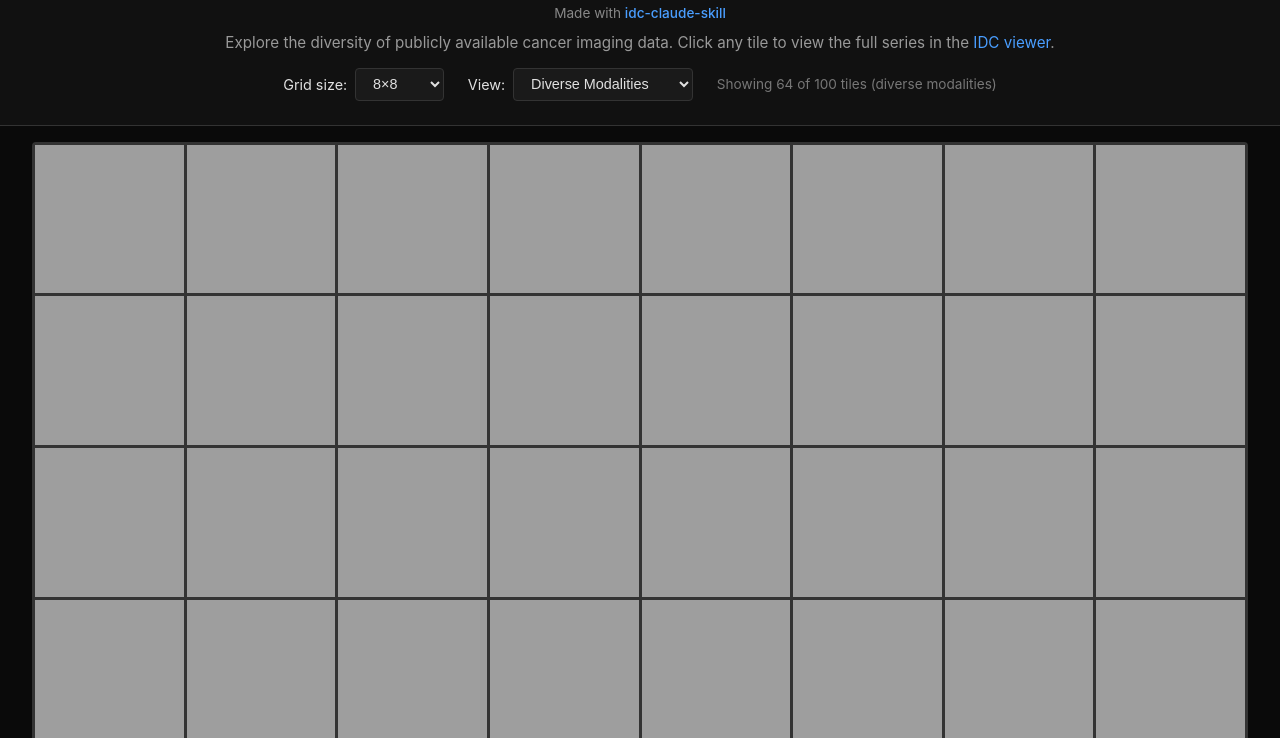
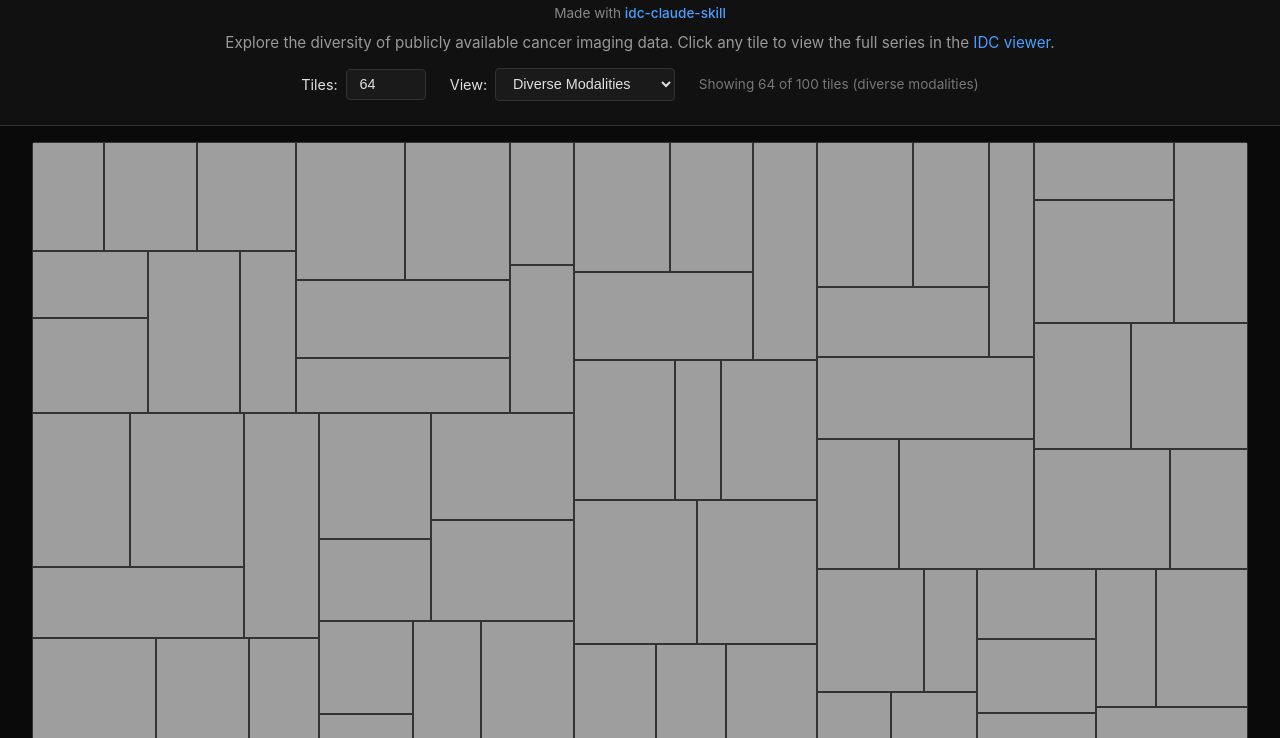
Before and after one commit to fedorov/idc-mosaic, a plain HTML site: page docs/index.html in a window 1280 px wide. Shown: the part 62-800 px from the top of the page. Drawn offline with Linux system fonts and the light colour scheme.

Commit message:
irregular tile layout

```diff
--- a/docs/css/style.css
+++ b/docs/css/style.css
@@ -85,7 +85,8 @@ header .made-with a:hover {
     font-size: 0.9rem;
 }
 
-.controls select {
+.controls select,
+.controls input[type="number"] {
     background: var(--tile-bg);
     color: var(--text-color);
     border: 1px solid var(--tile-border);
@@ -95,8 +96,16 @@ header .made-with a:hover {
     cursor: pointer;
 }
 
-.controls select:hover {
+.controls input[type="number"] {
+    width: 5rem;
+    cursor: text;
+}
+
+.controls select:hover,
+.controls input[type="number"]:hover,
+.controls input[type="number"]:focus {
     border-color: var(--accent-color);
+    outline: none;
 }
 
 #stats {
@@ -113,28 +122,25 @@ main {
     align-items: center;
 }
 
-/* Mosaic grid */
+/* Mosaic grid - treemap container */
 .mosaic-grid {
-    display: grid;
-    grid-template-columns: repeat(var(--cols, 8), 1fr);
-    gap: 3px;
+    position: relative;
     max-width: min(95vw, 1400px);
     width: 100%;
     background-color: var(--tile-border);
-    padding: 3px;
     border-radius: 4px;
+    overflow: hidden;
 }
 
 /* Individual tile */
 .tile {
-    aspect-ratio: 1;
     background-color: var(--tile-bg);
     background-size: cover;
     background-position: center;
     cursor: pointer;
-    position: relative;
     transition: transform 0.2s ease, box-shadow 0.2s ease, z-index 0s;
     overflow: hidden;
+    border: 1px solid var(--tile-border);
 }
 
 .tile:hover {
--- a/docs/index.html
+++ b/docs/index.html
@@ -20,14 +20,8 @@
         </p>
         <div class="controls">
             <label>
-                Grid size:
-                <select id="grid-select">
-                    <option value="4">4×4</option>
-                    <option value="6">6×6</option>
-                    <option value="8" selected>8×8</option>
-                    <option value="10">10×10</option>
-                    <option value="12">12×12</option>
-                </select>
+                Tiles:
+                <input type="number" id="tile-count" min="1" value="64" />
             </label>
             <label>
                 View:
@@ -50,7 +44,7 @@
     <footer>
         <p>
             Data from <a href="https://portal.imaging.datacommons.cancer.gov/" target="_blank">NCI Imaging Data Commons</a>
-            | <a href="https://github.com/ImagingDataCommons/idc-mosaic" target="_blank">Source Code</a>
+            | <a href="https://github.com/fedorov/idc-mosaic" target="_blank">Source Code</a>
         </p>
     </footer>
 
--- a/docs/js/mosaic.js
+++ b/docs/js/mosaic.js
@@ -1,6 +1,6 @@
 /**
  * IDC Mosaic - Interactive tile grid with DICOMweb image loading
- * Supports segmentation overlay rendering
+ * Supports segmentation overlay rendering and treemap-style layouts
  */
 
 (function () {
@@ -16,7 +16,7 @@
 
     // DOM elements
     const mosaicGrid = document.getElementById('mosaic');
-    const gridSelect = document.getElementById('grid-select');
+    const tileCountInput = document.getElementById('tile-count');
     const viewSelect = document.getElementById('view-select');
     const statsElement = document.getElementById('stats');
     const loadingElement = document.getElementById('loading');
@@ -24,29 +24,34 @@
 
     // State
     let manifestData = null;
-    let currentGridSize = 8;
+    let currentTileCount = 64;
     let currentView = 'diverse'; // 'diverse', 'ct-only', or 'segmentation'
 
     /**
      * Initialize the mosaic
      */
     async function init() {
-        // Read grid size from URL params
         const params = new URLSearchParams(window.location.search);
-        const colsParam = params.get('cols');
-        if (colsParam) {
-            const cols = parseInt(colsParam, 10);
-            if ([4, 6, 8, 10, 12].includes(cols)) {
-                currentGridSize = cols;
-                gridSelect.value = cols.toString();
+
+        // Read tile count from URL params
+        const tilesParam = params.get('tiles');
+        if (tilesParam) {
+            const tiles = parseInt(tilesParam, 10);
+            if (tiles >= 1) {
+                currentTileCount = tiles;
+                tileCountInput.value = tiles.toString();
             }
         }
 
-        // Set up grid size change handler
-        gridSelect.addEventListener('change', (e) => {
-            currentGridSize = parseInt(e.target.value, 10);
-            updateURL();
-            renderMosaic();
+        // Set up tile count change handler
+        tileCountInput.addEventListener('change', (e) => {
+            const value = parseInt(e.target.value, 10);
+            if (value >= 1 && manifestData) {
+                currentTileCount = Math.min(value, manifestData.total_tiles);
+                tileCountInput.value = currentTileCount;
+                updateURL();
+                renderMosaic();
+            }
         });
 
         // Set up view toggle handler
@@ -74,6 +79,13 @@
         showLoading();
         try {
             manifestData = await loadManifest();
+            // Update input max value based on available tiles
+            tileCountInput.max = manifestData.total_tiles;
+            // Clamp current count to available tiles
+            if (currentTileCount > manifestData.total_tiles) {
+                currentTileCount = manifestData.total_tiles;
+                tileCountInput.value = currentTileCount;
+            }
             hideLoading();
             renderMosaic();
         } catch (error) {
@@ -95,7 +107,104 @@
     }
 
     /**
-     * Render the mosaic grid with tiles
+     * Shuffle array using Fisher-Yates algorithm
+     */
+    function shuffleArray(array) {
+        const shuffled = [...array];
+        for (let i = shuffled.length - 1; i > 0; i--) {
+            const j = Math.floor(Math.random() * (i + 1));
+            [shuffled[i], shuffled[j]] = [shuffled[j], shuffled[i]];
+        }
+        return shuffled;
+    }
+
+    /**
+     * Binary Space Partitioning for treemap layout
+     * Recursively subdivides a rectangle to place tiles with varying sizes
+     */
+    function generateTreemapLayout(numTiles, containerWidth, containerHeight) {
+        const layouts = [];
+
+        // Assign random weights to tiles (influences relative size)
+        const weights = [];
+        for (let i = 0; i < numTiles; i++) {
+            // Random weight between 1 and 3 for size variation
+            weights.push(1 + Math.random() * 2);
+        }
+
+        // Recursive subdivision function
+        function subdivide(rect, tileIndices) {
+            if (tileIndices.length === 0) return;
+
+            if (tileIndices.length === 1) {
+                // Base case: single tile fills the rectangle
+                layouts.push({
+                    index: tileIndices[0],
+                    x: rect.x,
+                    y: rect.y,
+                    width: rect.width,
+                    height: rect.height
+                });
+                return;
+            }
+
+            // Calculate total weight for this subset
+            const subsetWeight = tileIndices.reduce((sum, idx) => sum + weights[idx], 0);
+
+            // Decide split direction based on aspect ratio
+            const isHorizontal = rect.width >= rect.height;
+
+            // Find split point - aim for roughly half the weight
+            let splitWeight = 0;
+            let splitIndex = 0;
+            const targetWeight = subsetWeight / 2;
+
+            // Add randomness to split point (between 30% and 70%)
+            const randomOffset = (Math.random() - 0.5) * 0.4 * subsetWeight;
+            const adjustedTarget = Math.max(subsetWeight * 0.3, Math.min(subsetWeight * 0.7, targetWeight + randomOffset));
+
+            for (let i = 0; i < tileIndices.length; i++) {
+                splitWeight += weights[tileIndices[i]];
+                if (splitWeight >= adjustedTarget) {
+                    splitIndex = i + 1;
+                    break;
+                }
+            }
+
+            // Ensure we split at least one tile to each side
+            splitIndex = Math.max(1, Math.min(tileIndices.length - 1, splitIndex));
+
+            const firstHalf = tileIndices.slice(0, splitIndex);
+            const secondHalf = tileIndices.slice(splitIndex);
+
+            const firstWeight = firstHalf.reduce((sum, idx) => sum + weights[idx], 0);
+            const ratio = firstWeight / subsetWeight;
+
+            if (isHorizontal) {
+                const splitX = rect.x + rect.width * ratio;
+                subdivide({ x: rect.x, y: rect.y, width: rect.width * ratio, height: rect.height }, firstHalf);
+                subdivide({ x: splitX, y: rect.y, width: rect.width * (1 - ratio), height: rect.height }, secondHalf);
+            } else {
+                const splitY = rect.y + rect.height * ratio;
+                subdivide({ x: rect.x, y: rect.y, width: rect.width, height: rect.height * ratio }, firstHalf);
+                subdivide({ x: rect.x, y: splitY, width: rect.width, height: rect.height * (1 - ratio) }, secondHalf);
+            }
+        }
+
+        // Start with full container and all tile indices (shuffled for randomness)
+        const indices = Array.from({ length: numTiles }, (_, i) => i);
+        const shuffledIndices = shuffleArray(indices);
+
+        subdivide(
+            { x: 0, y: 0, width: containerWidth, height: containerHeight },
+            shuffledIndices
+        );
+
+        return layouts;
+    }
+
+    /**
+     * Render the mosaic with treemap layout
      */
     function renderMosaic() {
         if (!manifestData || !manifestData.tiles) {
@@ -105,33 +214,49 @@
         // Clear existing tiles
         mosaicGrid.innerHTML = '';
 
-        // Set grid columns
-        document.documentElement.style.setProperty('--cols', currentGridSize);
+        // Get container dimensions
+        const containerWidth = mosaicGrid.clientWidth || 1400;
+        // Calculate height based on a pleasing aspect ratio (roughly 4:3 or 16:9)
+        const containerHeight = Math.min(containerWidth * 0.75, window.innerHeight * 0.8);
 
-        // Calculate how many tiles to show
-        const numTiles = currentGridSize * currentGridSize;
-        const tilesToShow = manifestData.tiles.slice(0, numTiles);
+        // Set container height
+        mosaicGrid.style.height = containerHeight + 'px';
+
+        // Randomly select tiles from the manifest
+        const shuffledTiles = shuffleArray(manifestData.tiles);
+        const tilesToShow = shuffledTiles.slice(0, Math.min(currentTileCount, manifestData.total_tiles));
+
+        // Generate treemap layout
+        const layouts = generateTreemapLayout(tilesToShow.length, containerWidth, containerHeight);
 
         // Update stats
         const showSegs = currentView === 'segmentation' && manifestData.has_segmentations;
         updateStats(tilesToShow.length, manifestData.total_tiles, showSegs, currentView);
 
-        // Create tiles
-        tilesToShow.forEach((tileData, index) => {
-            const tile = createTile(tileData, index);
+        // Create tiles with absolute positioning
+        layouts.forEach((layout) => {
+            const tileData = tilesToShow[layout.index];
+            const tile = createTile(tileData, layout);
             mosaicGrid.appendChild(tile);
         });
     }
 
     /**
-     * Create a single tile element
+     * Create a single tile element with treemap positioning
      */
-    function createTile(tileData, index) {
+    function createTile(tileData, layout) {
         const tile = document.createElement('div');
         tile.className = 'tile loading';
         tile.setAttribute('role', 'button');
         tile.setAttribute('tabindex', '0');
         tile.title = formatTooltip(tileData);
+
+        // Apply treemap positioning
+        tile.style.position = 'absolute';
+        tile.style.left = layout.x + 'px';
+        tile.style.top = layout.y + 'px';
+        tile.style.width = layout.width + 'px';
+        tile.style.height = layout.height + 'px';
 
         // Create canvas for rendering (needed for segmentation overlay)
         const canvas = document.createElement('canvas');
@@ -447,11 +572,11 @@
     }
 
     /**
-     * Update URL with current grid size and view mode
+     * Update URL with current tile count and view mode
      */
     function updateURL() {
         const url = new URL(window.location);
-        url.searchParams.set('cols', currentGridSize);
+        url.searchParams.set('tiles', currentTileCount);
         url.searchParams.set('view', currentView);
         window.history.replaceState({}, '', url);
     }
```
